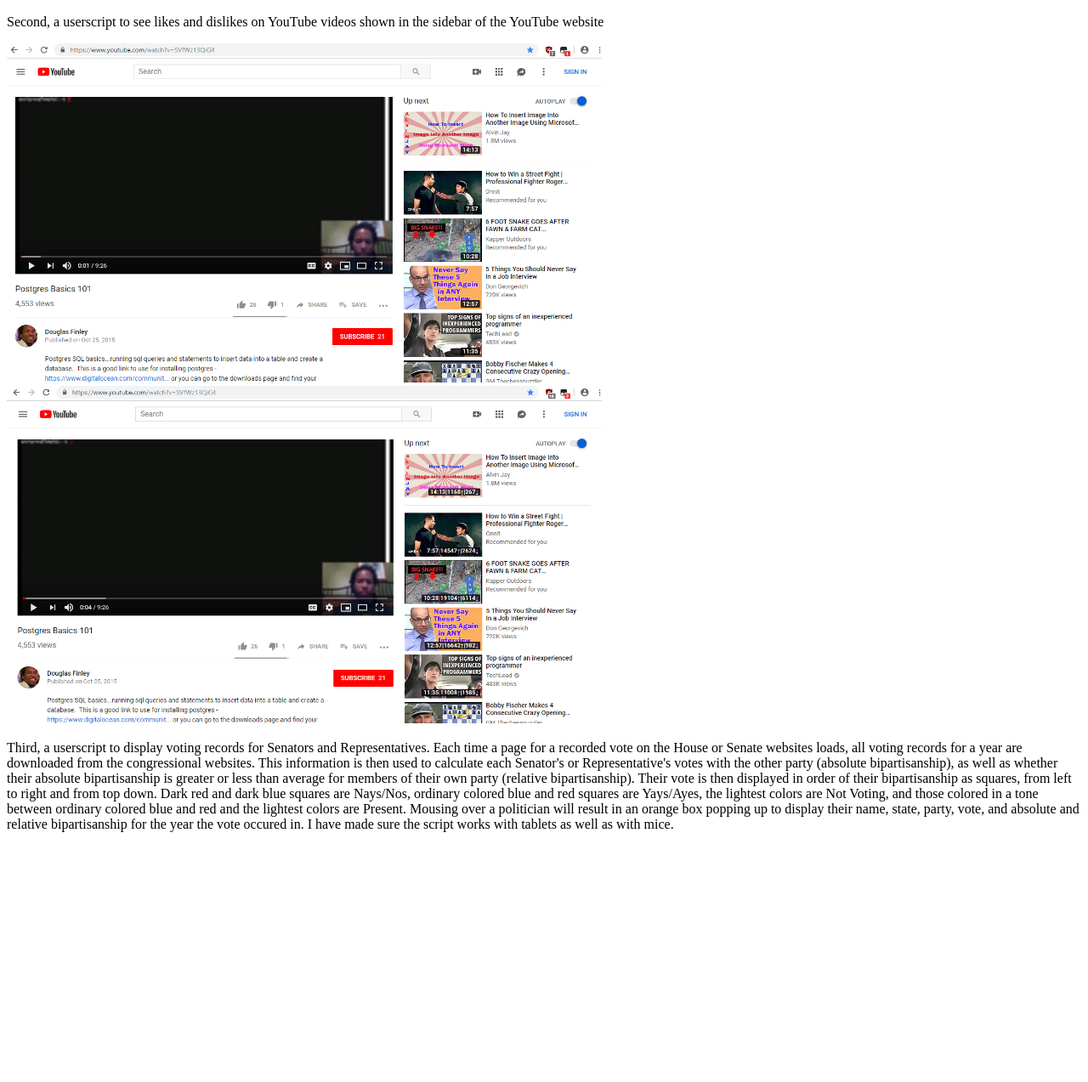
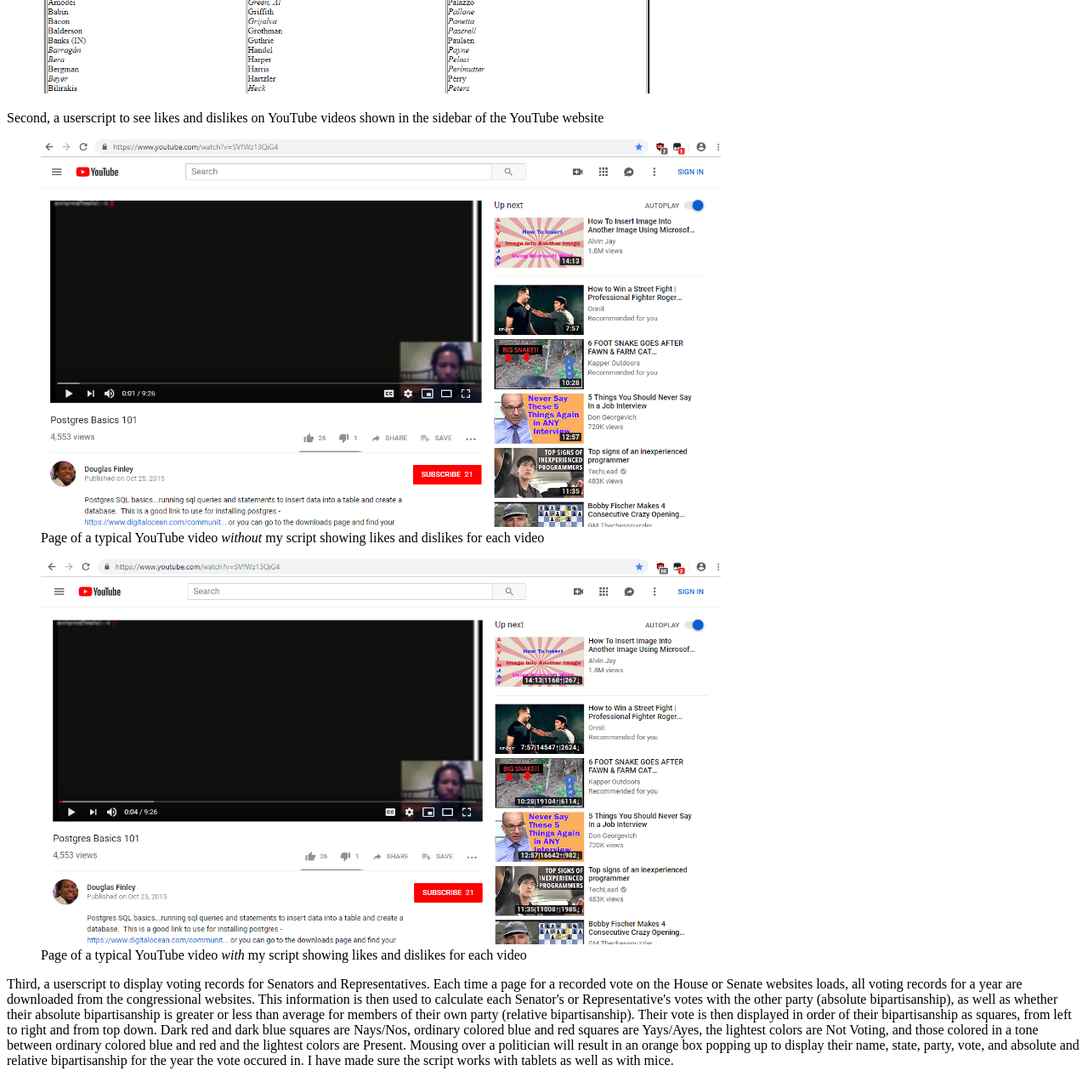
Before and after one commit to mlinlin/mlinlin.github.io, a plain HTML site: page index.html in a window 1280 px wide. Shown: the part 928-2201 px from the top of the page at 85% size. Before the commit the page ends 1923 px from the top, so only its background shows below. Drawn offline with Linux system fonts and the light colour scheme.

Commit message:
added captions

```diff
--- a/index.html
+++ b/index.html
@@ -7,12 +7,14 @@
     <p>First, a userscript to download CSV files of roll calls from both the House and Senate
     websites. This is helpful if you're trying to download a just recently published congressional
     roll call vote that has not yet been published on Voteview.</p>
-    <img src="https://mlinlin.github.io/senatebutton.png" width="700">
-    <img src="https://mlinlin.github.io/housebutton.png" width="700">
+    <img src="https://mlinlin.github.io/senatebutton.png" width="800">
+    <img src="https://mlinlin.github.io/housebutton.png" width="800">
     <p>Second, a userscript to see likes and dislikes on YouTube videos shown in the sidebar of the
     YouTube website</p>
-    <img src="https://mlinlin.github.io/woYTLikes.png" width="700">
-    <img src="https://mlinlin.github.io/withYTLikes.png" width="700">
+    <figure><img src="https://mlinlin.github.io/woYTLikes.png" width="800">
+    <figcaption>Page of a typical YouTube video <i>without</i> my script showing likes and dislikes for each video</figcaption></figure>
+    <figure><img src="https://mlinlin.github.io/withYTLikes.png" width="800">
+	    <figcaption>Page of a typical YouTube video <i>with</i> my script showing likes and dislikes for each video</figcaption></figure>
     <p>Third, a userscript to display voting records for Senators and Representatives. Each time a
     page for a recorded vote on the House or Senate websites loads, all voting records for a year
     are downloaded from the congressional websites. This information is then used to
```
